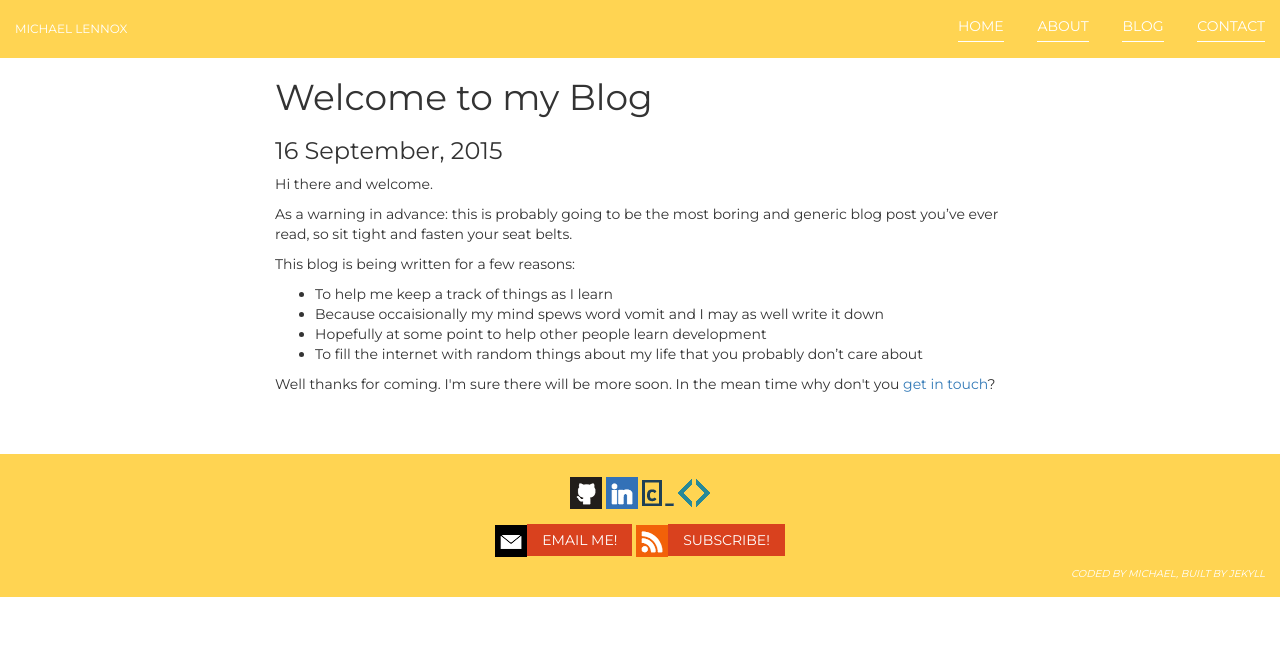
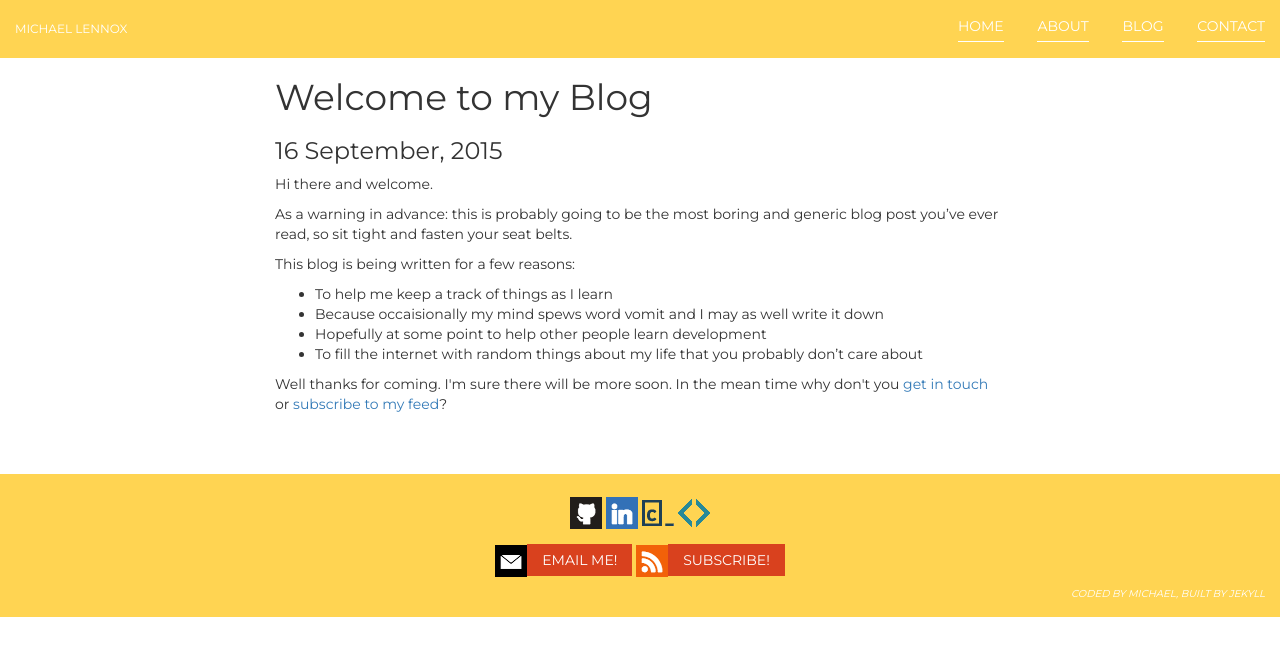
Before and after one commit to michaellennox/michaellennox.github.io, a Jekyll site: the page built from _posts/2015-09-16-first-post.md, in a window 1280 px wide. Shown: the top 656 px of the page. Built offline with Jekyll 4.4.1, drawn with Linux system fonts in a browser that asks for light colours; nearby versions of some CDN libraries.

Commit message:
Updated footer & finishing statement

```diff
--- a/_includes/footer.html
+++ b/_includes/footer.html
@@ -12,7 +12,7 @@
     <ul class="contact-links">
 
         <li><img src="{{ site.baseurl }}/images/social-icons/mail.png"><a href="mailto:hello@michaellennox.me"> Email Me!</a></li>
-        <li><img src="{{ site.baseurl }}/images/social-icons/rss.png"><a href="mailto:hello@michaellennox.me"> Subscribe!</a></li>
+        <li><img src="{{ site.baseurl }}/images/social-icons/rss.png"><a href="http://www.michaellennox.me/feed.xml"> Subscribe!</a></li>
 
     </ul>
 
--- a/_layouts/posts.html
+++ b/_layouts/posts.html
@@ -13,7 +13,7 @@
 
         {{ content }}
 
-        <p>Well thanks for coming. I'm sure there will be more soon. In the mean time why don't you <a href="mailto:hello@michaellennox.me">get in touch</a>?</p>
+        <p>Well thanks for coming. I'm sure there will be more soon. In the mean time why don't you <a href="mailto:hello@michaellennox.me">get in touch</a> or <a href="http://www.michaellennox.me/feed.xml">subscribe to my feed</a>?</p>
 
     </div>
 
```
